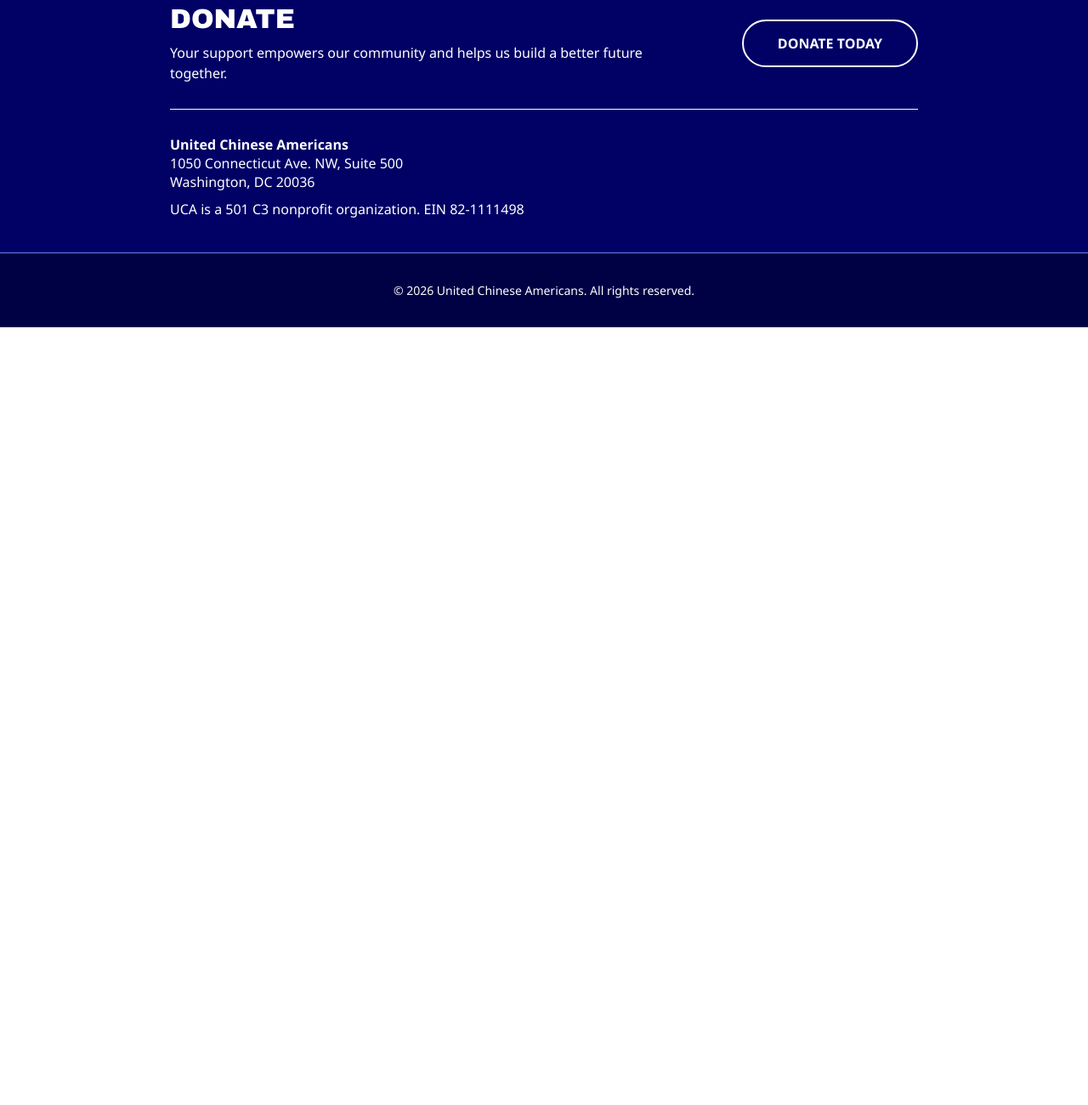
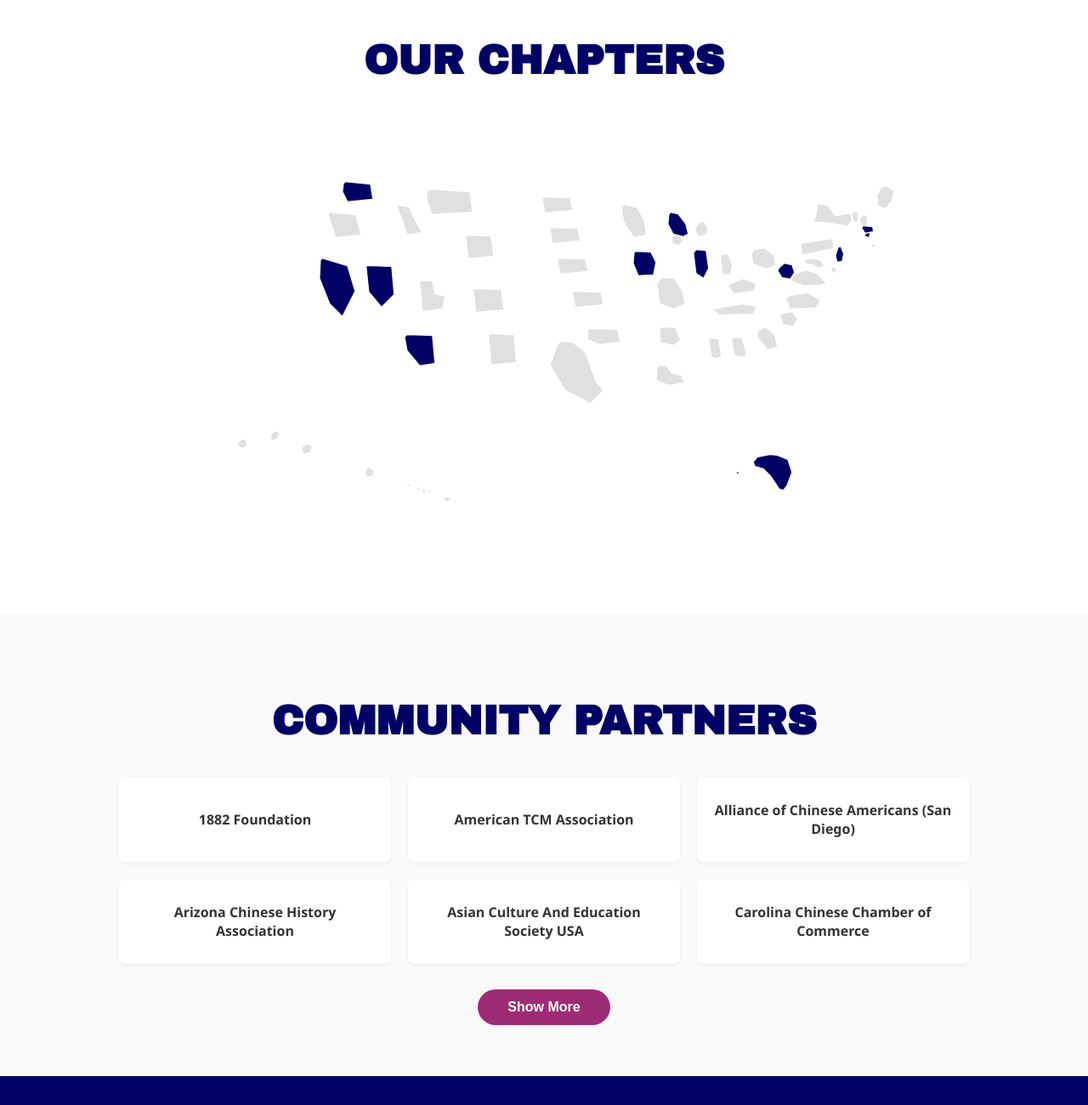
Before and after one commit to United-Chinese-Americans/ucausa.org-Website1.0, a plain HTML site: page about.html in a window 1280 px wide. Shown: the part 1220-2520 px from the top of the page at 85% size. Before the commit the page ends 1605 px from the top, so only its background shows below. Drawn offline with Linux system fonts and the light colour scheme.

Commit message:
about -chapter

```diff
--- a/about.html
+++ b/about.html
@@ -64,6 +64,24 @@
                 </div>
             </div>
         </section>
+
+        <section class="chapters-section">
+            <div class="chapters-container">
+                <h2>Our Chapters</h2>
+                <div id="us-map-container"></div>
+                <div id="chapter-tooltip" class="chapter-tooltip"></div>
+            </div>
+        </section>
+
+        <section class="partners-section">
+            <div class="partners-container">
+                <h2>Community Partners</h2>
+                <div id="partners-grid" class="partners-grid"></div>
+                <div class="partners-toggle-container">
+                    <button id="toggle-partners-btn" class="partners-btn">Show More</button>
+                </div>
+            </div>
+        </section>
     </main>
 
 
--- /dev/null
+++ b/scripts/about.js
@@ -0,0 +1,195 @@
+document.addEventListener('DOMContentLoaded', () => {
+    const mapContainer = document.getElementById('us-map-container');
+    const tooltip = document.getElementById('chapter-tooltip');
+
+    if (!mapContainer) return;
+
+    // Configuration for Chapters
+    const chapters = {
+        "AZ": { name: "UCA Arizona" },
+        "CT": { name: "UCA CT" },
+        "IA": { name: "UCA IA" },
+        "IL": { name: "UCA IL", url: "https://ucailexecutive.wixsite.com/ucail" },
+        "MA": { name: "UCA MA" },
+        "NJ": { name: "UCA NJ" },
+        "CA": { name: "UCA SF" },
+        "NV": { name: "UCA Vegas" },
+        "WA": { name: "UCA WA" },
+        "WI": { name: "UCA WI" },
+        "WV": { name: "UCA WV" },
+        "FL": { name: "Southwest Florida Chinese Association" }
+    };
+
+    // SVG Paths for US States (Standard Albers USA Projection)
+    const statePaths = {
+        "HI": "M 347.3,489.2 L 348.8,491.5 L 352.7,490.9 L 353.1,489.6 L 351.9,488.3 L 347.3,489.2 Z M 363.6,500.6 L 368.5,500.9 L 370.1,497.6 L 375.6,497.9 L 378.4,500.4 L 372.9,504 L 368.6,503.7 L 368.9,500.4 L 371,503.2 L 363.6,500.6 Z M 354.4,494.9 L 358.8,494.6 L 360.9,497.4 L 356.6,500.2 L 356.9,496.9 L 361.7,496.6 L 354.4,494.9 Z M 344.5,492.2 L 340.4,490.6 L 340.1,488 L 344.5,487.4 L 346.1,489.9 L 344.5,492.2 Z M 336.7,488.2 L 333.2,487.8 L 332.9,485.3 L 336.3,484.2 L 338.6,485.6 L 336.7,488.2 Z M 324.7,483.7 L 321.4,483.6 L 320.8,481.4 L 324.6,480.1 L 326.7,481.7 L 324.7,483.7 Z M 317.2,478.8 L 314.7,479.1 L 313.4,477.5 L 314.5,476.2 L 316.9,475.9 L 318.1,477 L 317.2,478.8 Z",
+        "AK": "M 277.6,462.8 L 276.5,469.5 L 270.4,471.7 L 266,468.4 L 267.1,461.7 L 272.1,458.4 L 277.6,462.8 Z M 197.6,432.8 L 193.7,439.5 L 185.9,441.2 L 182.6,436.2 L 185.4,429.5 L 192.6,427.8 L 197.6,432.8 Z M 110.4,422.8 L 112.6,429.5 L 107.6,433.9 L 100.9,432.8 L 99.2,427.2 L 104.8,421.6 L 110.4,422.8 Z M 154.3,415.6 L 150.4,422.3 L 143.7,423.4 L 142,419 L 145.3,412.9 L 151.4,410.1 L 154.3,415.6 Z",
+        "FL": "M 755.3,467.2 L 752,467.2 L 750.9,465 L 752,463.9 L 755.3,465 L 755.3,467.2 Z M 817.6,482.8 L 813.2,488.4 L 807.6,487.3 L 796.5,470.6 L 786.5,460.6 L 775.4,457.3 L 773.2,451.7 L 778.8,445 L 795.5,441.7 L 805.5,442.8 L 818.8,448.4 L 824.4,465.1 L 817.6,482.8 Z",
+        "NH": "M 917.6,128.3 L 923.2,130.5 L 922.1,142.7 L 915.4,143.8 L 912.1,133.8 L 917.6,128.3 Z",
+        "MI": "M 708.7,137.2 L 714.3,146.1 L 712.1,155 L 702.1,157.2 L 696.5,148.3 L 703.2,138.3 L 708.7,137.2 Z M 678.7,156.1 L 682,163.9 L 676.4,168.3 L 668.6,167.2 L 666.4,160.5 L 669.7,154.9 L 678.7,156.1 Z",
+        "VT": "M 905.3,123.9 L 910.9,125 L 910.9,137.2 L 905.3,138.3 L 902,127.2 L 905.3,123.9 Z",
+        "ME": "M 940.9,92.8 L 935.3,102.8 L 936.4,117.2 L 946.4,120.5 L 955.3,110.5 L 957.5,97.2 L 947.5,90.5 L 940.9,92.8 Z",
+        "RI": "M 929.8,166.1 L 933.1,167.2 L 933.1,170.5 L 928.7,171.6 L 927.6,168.3 L 929.8,166.1 Z",
+        "NY": "M 855.3,129.4 L 852,139.4 L 863.1,138.3 L 885.3,141.6 L 897.5,143.8 L 898.6,140.5 L 903,136.1 L 900.8,126.1 L 880.8,129.4 L 870.8,116.1 L 857.5,113.9 L 855.3,129.4 Z",
+        "PA": "M 835.3,168.3 L 837.5,181.6 L 878.6,172.7 L 877.5,159.4 L 834.2,166.1 L 835.3,168.3 Z",
+        "NJ": "M 884.2,171.7 L 880.9,181.7 L 883.1,190.6 L 889.8,189.5 L 892,179.5 L 887.6,169.5 L 884.2,171.7 Z",
+        "DE": "M 875.3,198.3 L 876.4,205 L 882,203.9 L 880.9,197.2 L 876.5,196.1 L 875.3,198.3 Z",
+        "MD": "M 843.1,192.8 L 852,193.9 L 857.6,198.3 L 867.6,196.1 L 860.9,187.2 L 850.9,185 L 839.8,187.2 L 843.1,192.8 Z",
+        "VA": "M 825.3,208.3 L 823.1,215 L 839.8,221.7 L 859.8,220.6 L 869.8,218.4 L 856.5,205.1 L 843.2,200.7 L 829.9,205.1 L 825.3,208.3 Z",
+        "WV": "M 805.3,201.7 L 810.9,210.6 L 822,212.8 L 827.6,203.9 L 824.3,193.9 L 814.3,191.7 L 807.6,197.3 L 805.3,201.7 Z",
+        "OH": "M 770.9,178.3 L 773.1,192.7 L 789.8,199.4 L 803.1,195 L 800.9,181.7 L 787.6,171.7 L 774.3,173.9 L 770.9,178.3 Z",
+        "IN": "M 730.9,183.9 L 733.1,206.1 L 743.1,207.2 L 746.4,196.1 L 740.8,179.4 L 730.8,180.5 L 730.9,183.9 Z",
+        "IL": "M 695.3,178.3 L 698.6,205 L 708.6,211.7 L 715.3,198.4 L 712,175.1 L 698.7,174 L 695.3,178.3 Z",
+        "CT": "M 918.7,157.2 L 925.4,158.3 L 926.5,151.6 L 920.9,150.5 L 918.7,157.2 Z",
+        "WI": "M 663.1,128.3 L 662,140.5 L 668.7,153.8 L 682,157.1 L 688.7,153.8 L 685.4,140.5 L 675.4,127.2 L 665.4,125 L 663.1,128.3 Z",
+        "NC": "M 815.3,238.3 L 822,251.6 L 855.3,250.5 L 862,240.5 L 845.3,230.5 L 822,233.8 L 815.3,238.3 Z",
+        "DC": "M 860.9,201.7 L 863.1,200.6 L 862,198.4 L 859.8,199.5 L 860.9,201.7 Z",
+        "MA": "M 915.3,146.1 L 919.7,152.8 L 930.8,150.6 L 929.7,143.9 L 916.4,142.8 L 915.3,146.1 Z",
+        "TN": "M 720.9,252.8 L 727.6,259.5 L 774.3,258.4 L 777.6,248.4 L 760.9,245.1 L 724.2,250.7 L 720.9,252.8 Z",
+        "AR": "M 650.9,278.3 L 652,296.1 L 668.7,299.4 L 678.7,292.7 L 672,276 L 655.3,274.9 L 650.9,278.3 Z",
+        "MO": "M 647.6,218.3 L 650.9,245 L 670.9,251.7 L 684.2,245 L 680.9,228.3 L 670.9,211.6 L 654.2,210.5 L 647.6,218.3 Z",
+        "GA": "M 778.7,288.3 L 792,305 L 805.3,301.7 L 802,285 L 788.7,275 L 778.7,281.7 L 778.7,288.3 Z",
+        "SC": "M 808.7,261.7 L 812,271.7 L 825.3,275 L 832,265 L 825.3,255 L 808.7,258.3 L 808.7,261.7 Z",
+        "KY": "M 740.9,221.7 L 747.6,231.7 L 774.3,228.4 L 777.6,218.4 L 760.9,211.7 L 744.2,218.4 L 740.9,221.7 Z",
+        "AL": "M 745.3,291.7 L 748.6,311.7 L 758.6,315 L 765.3,311.7 L 758.6,288.4 L 745.3,289.5 L 745.3,291.7 Z",
+        "LA": "M 647.6,328.3 L 646.5,345 L 663.2,351.7 L 683.2,348.4 L 679.9,338.4 L 666.6,335.1 L 659.9,325.1 L 649.9,326.2 L 647.6,328.3 Z",
+        "MS": "M 715.3,291.7 L 718.6,313.9 L 725.3,317.2 L 732,313.9 L 728.7,290.6 L 715.3,289.5 L 715.3,291.7 Z",
+        "IA": "M 617.6,178.3 L 616.5,191.6 L 623.2,208.3 L 643.2,207.2 L 646.5,190.5 L 639.8,177.2 L 619.8,176.1 L 617.6,178.3 Z",
+        "MN": "M 600.9,118.3 L 604.2,138.3 L 617.5,158.3 L 634.2,155 L 630.9,135 L 620.9,118.3 L 604.2,115 L 600.9,118.3 Z",
+        "OK": "M 557.6,278.3 L 556.5,291.6 L 573.2,298.3 L 599.9,295 L 596.6,278.3 L 559.9,277.2 L 557.6,278.3 Z",
+        "TX": "M 517.6,298.3 L 507.6,325 L 527.6,358.3 L 560.9,375 L 577.6,358.3 L 567.6,345 L 554.3,308.3 L 537.6,295 L 520.9,293.9 L 517.6,298.3 Z",
+        "NM": "M 427.6,288.3 L 430.9,325 L 464.2,321.7 L 460.9,285 L 427.6,283.9 L 427.6,288.3 Z",
+        "KS": "M 537.6,231.7 L 540.9,249.5 L 577.6,246.2 L 574.3,229.5 L 537.6,228.4 L 537.6,231.7 Z",
+        "NE": "M 517.6,188.3 L 520.9,206.1 L 557.6,202.8 L 554.3,186.1 L 517.6,185 L 517.6,188.3 Z",
+        "SD": "M 507.6,148.3 L 510.9,166.1 L 547.6,162.8 L 544.3,146.1 L 507.6,145 L 507.6,148.3 Z",
+        "ND": "M 497.6,108.3 L 500.9,126.1 L 537.6,122.8 L 534.3,106.1 L 497.6,105 L 497.6,108.3 Z",
+        "WY": "M 397.6,158.3 L 400.9,186.1 L 434.2,182.8 L 430.9,156.1 L 397.6,155 L 397.6,158.3 Z",
+        "MT": "M 347.6,98.3 L 346.5,108.3 L 353.2,128.3 L 406.5,125 L 403.2,98.3 L 349.9,95 L 347.6,98.3 Z",
+        "CO": "M 407.6,228.3 L 410.9,256.1 L 447.6,252.8 L 444.3,226.1 L 407.6,225 L 407.6,228.3 Z",
+        "ID": "M 307.6,118.3 L 314.3,135 L 321,155 L 341,151.7 L 331,135 L 324.3,118.3 L 307.6,115 L 307.6,118.3 Z",
+        "UT": "M 337.6,218.3 L 340.9,255 L 367.6,251.7 L 370.9,235 L 357.6,231.7 L 354.3,215 L 337.6,213.9 L 337.6,218.3 Z",
+        "AZ": "M 317.6,288.3 L 320.9,306.1 L 337.6,326.1 L 357.6,322.8 L 354.3,286.1 L 320.9,285 L 317.6,288.3 Z",
+        "NV": "M 267.6,198.3 L 270.9,229.4 L 287.6,249.4 L 304.3,232.7 L 301,196 L 267.6,194.9 L 267.6,198.3 Z",
+        "OR": "M 217.6,128.3 L 220.9,138.3 L 227.6,158.3 L 260.9,155 L 254.2,128.3 L 220.9,125 L 217.6,128.3 Z",
+        "WA": "M 237.6,88.3 L 236.5,98.3 L 243.2,111.6 L 276.5,108.3 L 273.2,88.3 L 239.9,85 L 237.6,88.3 Z",
+        "CA": "M 207.6,188.3 L 206.5,211.6 L 219.8,244.9 L 236.5,261.6 L 253.2,228.3 L 243.2,195 L 209.9,185 L 207.6,188.3 Z"
+    };
+
+    // Generate SVG
+    const svgNS = "http://www.w3.org/2000/svg";
+    const svg = document.createElementNS(svgNS, "svg");
+    svg.setAttribute("viewBox", "0 0 1000 600");
+    svg.setAttribute("id", "us-map");
+
+    // Render States
+    for (const [stateCode, pathData] of Object.entries(statePaths)) {
+        const path = document.createElementNS(svgNS, "path");
+        path.setAttribute("d", pathData);
+        path.setAttribute("id", stateCode);
+        path.setAttribute("class", "state");
+
+        // Check if state has a chapter
+        if (chapters[stateCode]) {
+            path.classList.add("has-chapter");
+            path.setAttribute("data-chapter", chapters[stateCode].name);
+
+            // Event Listeners for Tooltip
+            path.addEventListener('mouseenter', (e) => {
+                const chapterName = chapters[stateCode].name;
+                tooltip.textContent = chapterName;
+                tooltip.style.display = 'block';
+            });
+
+            path.addEventListener('mousemove', (e) => {
+                tooltip.style.left = (e.clientX + 15) + 'px';
+                tooltip.style.top = (e.clientY + 15) + 'px';
+            });
+
+            path.addEventListener('mouseleave', () => {
+                tooltip.style.display = 'none';
+            });
+
+            // Click Event
+            path.addEventListener('click', () => {
+                if (chapters[stateCode].url) {
+                    window.open(chapters[stateCode].url, '_blank');
+                }
+            });
+        }
+
+        svg.appendChild(path);
+    }
+
+    mapContainer.appendChild(svg);
+
+    // --- Community Partners Logic ---
+    const partnersGrid = document.getElementById('partners-grid');
+    const togglePartnersBtn = document.getElementById('toggle-partners-btn');
+
+    if (partnersGrid && togglePartnersBtn) {
+        const partners = [
+            "1882 Foundation",
+            "American TCM Association",
+            "Alliance of Chinese Americans (San Diego)",
+            "Arizona Chinese History Association",
+            "Asian Culture And Education Society USA",
+            "Carolina Chinese Chamber of Commerce",
+            "Carolina Chinese Civic Center",
+            "Chinese American Association in Colorado",
+            "Chinese American Friendship Association (CAFA) of NC",
+            "Chinese Intercultural Association",
+            "Coalition for A Better Chinese American Community (CBCAC)",
+            "Great Philly Chinese Association",
+            "Great San Antonio Society of Chinese Professionals",
+            "Iowa City Chinese American Association",
+            "Kentucky Chinese American Association",
+            "Legal Immigration Alliance (CA)",
+            "Madison Chinese Community Organization",
+            "Massachusetts General Hospital MGH Center for Cross-Culture Student Emotional Wellness",
+            "Milwaukee Chinese Community Center (MCCC)",
+            "Montana Chinese American Association",
+            "Nevada Chinese Association",
+            "New England Chinese Alliance",
+            "NYU Pearl Institute",
+            "Ohio Chinese American Association",
+            "Pittsburgh Chinese Culture Center",
+            "South Carolina Chinese Association",
+            "South Dakota Sioux Falls Chinese American Association",
+            "The Friendship Association of Portland",
+            "Utah Chinese Association",
+            "Vancouver Chinese Association",
+            "Wyoming Chinese Association"
+        ];
+
+        const initialPartnerCount = 6;
+        let isPartnersExpanded = false;
+
+        function renderPartners(count) {
+            partnersGrid.innerHTML = '';
+            const partnersToShow = partners.slice(0, count);
+
+            partnersToShow.forEach(partner => {
+                const item = document.createElement('div');
+                item.className = 'partner-item';
+                item.textContent = partner;
+                partnersGrid.appendChild(item);
+            });
+        }
+
+        // Initial render
+        renderPartners(initialPartnerCount);
+
+        togglePartnersBtn.addEventListener('click', () => {
+            if (isPartnersExpanded) {
+                renderPartners(initialPartnerCount);
+                togglePartnersBtn.textContent = 'Show More';
+                // Optional: scroll back to top of partners section
+                document.querySelector('.partners-section').scrollIntoView({ behavior: 'smooth' });
+            } else {
+                renderPartners(partners.length);
+                togglePartnersBtn.textContent = 'Show Less';
+            }
+            isPartnersExpanded = !isPartnersExpanded;
+        });
+    }
+});
--- a/styles/about.css
+++ b/styles/about.css
@@ -143,5 +143,143 @@
     .history-container {
         flex-direction: column;
         gap: 40px;
+        align-items: stretch;
     }
 }
+
+/* Chapters Section */
+.chapters-section {
+    padding: 40px 20px;
+    background-color: #ffffff;
+    text-align: center;
+}
+
+.chapters-container {
+    max-width: 1000px;
+    margin: 0 auto;
+    position: relative;
+}
+
+.chapters-container h2 {
+    font-family: "Archivo Black", sans-serif;
+    font-size: 3rem;
+    color: #000065;
+    margin-bottom: 40px;
+    text-transform: uppercase;
+}
+
+#us-map-container {
+    width: 100%;
+    max-width: 900px;
+    margin: 0 auto;
+}
+
+#us-map {
+    width: 100%;
+    height: auto;
+    overflow: visible;
+}
+
+path.state {
+    fill: #e0e0e0;
+    stroke: #ffffff;
+    stroke-width: 1.5;
+    stroke-linejoin: round;
+    transition: all 0.3s ease;
+    cursor: default;
+}
+
+path.state.has-chapter {
+    fill: #000065;
+    cursor: pointer;
+}
+
+path.state.has-chapter:hover {
+    fill: #9e2c74;
+    transform: scale(1.05);
+    transform-box: fill-box;
+    transform-origin: center;
+    stroke: #333;
+}
+
+.chapter-tooltip {
+    position: fixed;
+    display: none;
+    background-color: rgba(0, 0, 0, 0.85);
+    color: #fff;
+    padding: 10px 15px;
+    border-radius: 5px;
+    font-size: 14px;
+    pointer-events: none;
+    z-index: 1000;
+    white-space: nowrap;
+    box-shadow: 0 2px 5px rgba(0,0,0,0.2);
+}
+
+/* Partners Section */
+.partners-section {
+    padding: 60px 20px;
+    background-color: #f9f9f9;
+    text-align: center;
+}
+
+.partners-container {
+    max-width: 1000px;
+    margin: 0 auto;
+}
+
+.partners-container h2 {
+    font-family: "Archivo Black", sans-serif;
+    font-size: 3rem;
+    color: #000065;
+    margin-bottom: 40px;
+    text-transform: uppercase;
+}
+
+.partners-grid {
+    display: grid;
+    grid-template-columns: repeat(auto-fill, minmax(280px, 1fr));
+    gap: 20px;
+    margin-bottom: 30px;
+}
+
+.partner-item {
+    background-color: #ffffff;
+    padding: 20px;
+    border-radius: 8px;
+    box-shadow: 0 2px 5px rgba(0,0,0,0.05);
+    font-weight: 600;
+    color: #333;
+    display: flex;
+    align-items: center;
+    justify-content: center;
+    text-align: center;
+    min-height: 60px;
+    transition: transform 0.2s ease;
+}
+
+.partner-item:hover {
+    transform: translateY(-3px);
+    box-shadow: 0 4px 10px rgba(0,0,0,0.1);
+    color: #9e2c74;
+}
+
+.partners-toggle-container {
+    margin-top: 20px;
+}
+
+.partners-btn {
+    background-color: #9e2c74;
+    color: #ffffff;
+    border: none;
+    padding: 12px 35px;
+    font-size: 1rem;
+    font-weight: bold;
+    border-radius: 30px;
+    cursor: pointer;
+    transition: background-color 0.3s ease;
+}
+
+.partners-btn:hover {
+    background-color: #7a225a;
+}
```
Also changed, not shown: scripts/contact.js (+9 -2 lines).
